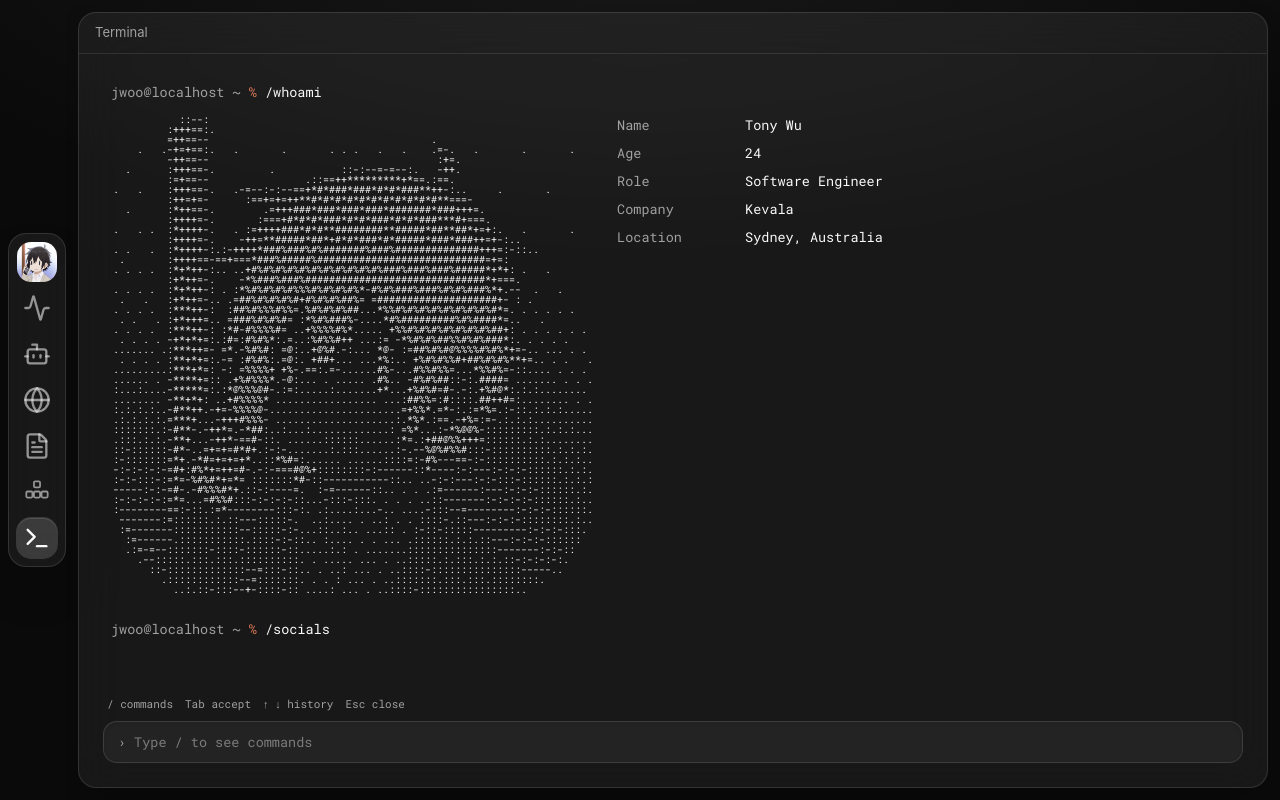
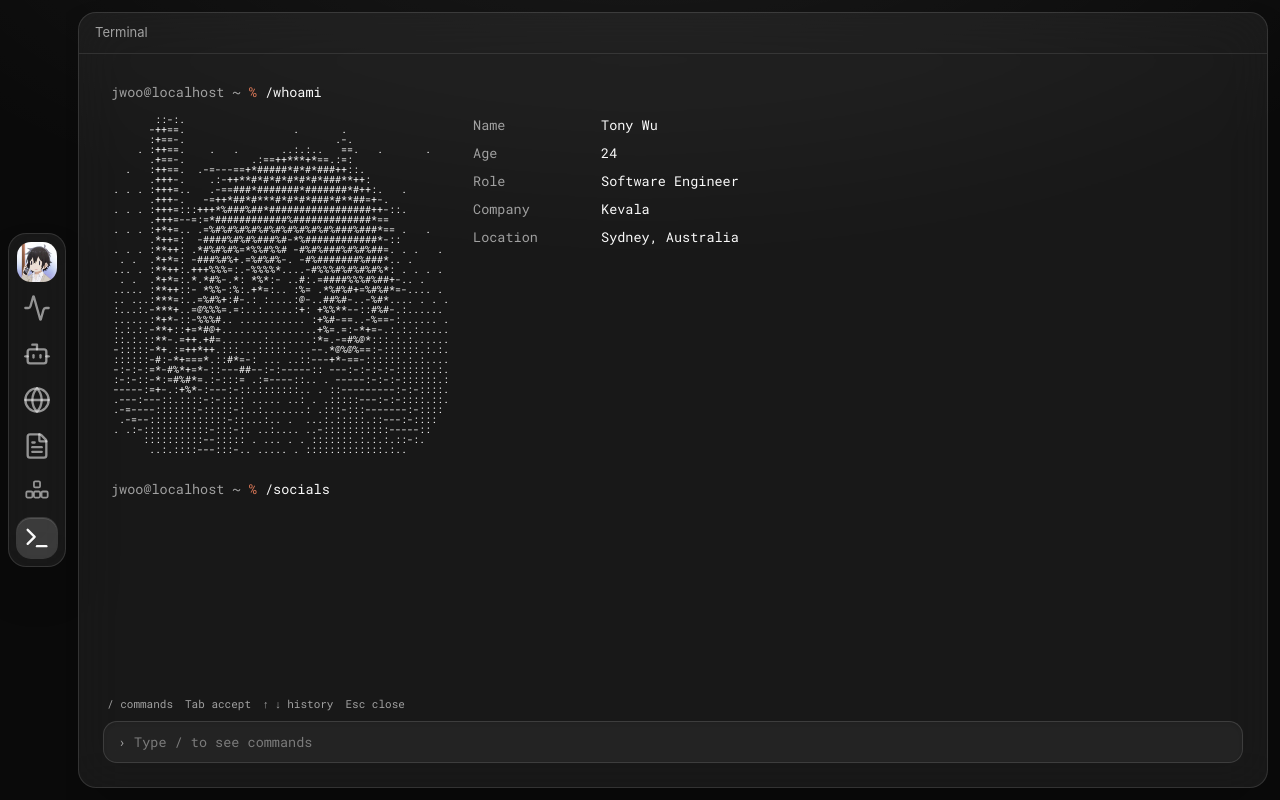
Before and after one commit to jwu02/jwoo, a Next.js app: page /terminal in a window 1280 px wide. Built offline with nearby package versions, Linux system fonts and the light colour scheme.

Commit message:
fix(terminal): draw the Portrait smaller
80 columns of glyphs is 480px square beside a five-row list — a picture the
text is captioning. 56 columns is 336px at the same type size, and the face
survives the coarser grid; at 48 the eyes and mouth go to dither noise.

```diff
--- a/components/terminal/portrait.ts
+++ b/components/terminal/portrait.ts
@@ -3,57 +3,43 @@
  * glyphs, so `/whoami` shows the owner from the same characters as the rest
  * of the Terminal rather than from a picture.
  *
- * Generated by `npm run portrait` — do not edit by hand. 80 x 48 cells,
+ * Generated by `npm run portrait` — do not edit by hand. 56 x 34 cells,
  * Bayer-dithered across the ramp ` .:-=+*#%@` with dark
  * cells drawn dense; the script carries the rest of the reasoning. A space is
  * paper: the grid is printed on the Terminal's own background at
  * `leading-none`.
  */
-export const PORTRAIT = `           ::--:
-         :+++==:.
-         =++==--                                     .
-    .   .-+=+==:.   .       .       . . .   .   .    .=-.   .       .       .
-         -++==--                                      :+=.
-  .      :+++==-.         .           ::-:--=-=--:.   -++.
-         :=+==--                .::==++*********+*==.:==.
-.   .    :+++==-.   .-=--:-:--==+*#*###*###*#*#*###**++-:..     .       .
-         :++=+=-      :==+=+=++**#*#*#*#*#*#*#*#*#*#*#**===-
-  .      :*++==-.        .=+++###*###*###*###*#######*###+++=.
-         :++++=-.       :===+#*#*#*###*#*#*###*#*#*###***#+===.
-.   . .  :*++++-.   . :=++++###*#*#**########**#####*##**##*+=+:.   .       .
-         :++++=-.    -++=**#####*##*+#*#*###*#*#####*###*###++=+-:..
-. .   .  :*++++-:.:-++++*###%###%#%#######%###%##############+++=:-::..
- .       :++++==-==+===*###%#####%############################=+=:
-. . . .  :*+*++-:.. ..+#%#%#%#%#%#%#%#%#%#%#%###%###%###%#####*+*+: .   .
-         :+*++=-.    -*%###%###%##############################*+===.
-. . . .  :*+*++-: . :*%#%#%#%#%%%#%#%#%#%*-#%#%###%###%#%#%###%*+.--  .   .
- .   .   :+*++=-.. .=##%#%#%#%#+#%#%#%##%= =####################+- : .
-. . . .  :***++-:  :##%#%%%#%%=.%#%#%#%##...*%%#%#%#%#%#%#%#%#%#*=. . . . . .
- . .   . :+*+++=.. =###%#%#%#= :*%#%###%-....*#%#########%#%####*=..   .
-. . . .  :***++-: :*#-#%%%%#= ..+%%%%#%*..... +%%#%#%#%#%#%#%#%##+: . . . . . .
- . . . . -+*+*+=:.:#=:#%#%*:.=..:%#%%#++ ...:= -*%#%#%##%%#%#%###*:. . . . .
-....... .:***++=- =*.-%#%#: =@:..+@%#.-:... *@- :=##%#%#@%%%%#%#%*+=-.. ... . .
- . . . . :**+*+=:.-= :#%#%:.=@:. +##+... ...*%:.. +%#%#%%#+##%#%#%**+=.. . .   .
-.........:***+*=: -: =%%%%+ +%-.==:.=-......#%-...#%%#%%=...*%%#%=-::.... . . .
-...... . -****+=:: .+%#%%%*.-@:... . ..... .#%.. -#%#%##::-:.####= ....... . . .
-:...:....-*****=:.:*@%%%@#-.:=:.....:.......+*...+%#%#=#-.-:.+%#@*:.:.:........
-........ -**+*+: ..+#%%%%* ................. ...:##%%=:#::::.##++#=:........ . .
-:.:.:.:..-#**++.-+=-%%%%@-......................=+%%*.=*-:.:=*%=.:-::.:.:.:.....
-.:.:.:.:.=***+...-+++#%%%- ....................:.*%*.:==.-+%=:=-.:.:.:..........
-:::::::.:-#**-.-++*=.-*##:..:...:.............: =%*...:-*%@@%-:::::::::.:.:.:...
-.:::.:.:.-**+...-++*-==#-::. ......::::::......:*=.:+##@%%+++=::::::.:.:........
-::-::::::-#*-..=+=+=#*#+.:-:-.......:.:::......:-.--%@%#%%#:::-::::::::::.:.:.:.
-:-:::::::=*+.-*#=+=+=+*..::*%#=:...... ......::::=:-#%---==-:-::::::::::.:.:.:..
--:-:-:-:-=#+:#%*+=++=#-.-:-===#@%+::::::::-:------::*----:-:---:-:-:-::::::.:.:.
-:-:-:::-:=*=-%#%#*+=*= :::::::*#-::-----------::.. ..-:-:---:-:-:::-::::::.:.:.:
------:-:-=#-.-#%%%#*+.::-:----=.  :-=------::.. . . .:=------:---:-:-:-::::::.:.
-:-:-:-:-:=*=...=#%%#:::-:-:-:-::...-:::-:::. . . . ..::-------:-:-:-:-::::::.:..
-:--------==:-::.:=*--------:::-:. .:....:...-.. ....-:::--=--------:-:-:-::::::.
- -------:=::::::.:.::---:::::-.  ..:.... . ..: . . ::::-.::---:-:-:-::::::::.:..
- :=-------:::::::::::--:::::-:-...::..:.. ...:: . :-::-:::::---------:-:-:-:::.
-  :=------.:::::::::::.::::-:-::.. :.... . . ... .::::::.:.:.::---:-:-:-::::::
-  .:=-=--:::::::-::::-::::::-::.....:.: . .......:::::::::::::::-------:-:-::
-    .--:::::.:::.:::.::::::::::. . ..... ... . ..:::::.:.:::.:.:.::-:-:-:-:.
-      ::-:::::::::::::--=:::-::.. . ..: ... . ..::::-:::::::::::::::-----..
-        .::::::::::::--=:::::::. . . : ... . ..:::::::.:::.:::.::::::::.
-          ..:.::-:::--+-::::-:: ....: ... . ..::::-::::::::::::::::..           `
+export const PORTRAIT = `       ::-:.
+      -++==.                  .       .
+      :+==-.                         .-.
+    . :++==.    .   .       ..:.:..   ==.   .       .
+      .+==-.           .:==++***+*==.:=:
+  .   :++==.  .-=---==+*#####*#*#*###++::.
+      .+++-.    .:-++**#*#*#*#*#*#*###**++:
+. . . :+++=..   .-==###*#######*#######*#++:.   .
+      .+++-.   -=++*##*#***#*#*#*###*#**##=+-.
+. . . :+++=:::+++*%###%##*#################++-::.
+      .+++=--=:=*############%#############*==
+. . . :+*+=.. .=%#%#%#%#%#%#%#%#%#%#%###%###*== .   .
+      .*++=:  -####%#%#%###%#-*%############*-::
+. . . :**++: .*#%#%#%=*%%#%%# -#%#%###%#%#%##=. . .   .
+ . .  .*+*=: -###%#%+.=%#%#%-. -#%#######%###*.. .
+... . :**++:.+++%%%=:.-%%%%*....-#%%%#%#%#%#%*: . . . .
+ . .  .*+*=:.*.*#%-.*: *%*:- ..#:.=####%%%#%##+-.. .
+..... :**++::- *%%-:%:.+*=:.. :%= .*%#%#+=%#%#*=-.... .
+.. ...:***=:..=%#%+:#-.: :....:@-..##%#-..-%#*.... . . .
+:...:.-***+..=@%%%=.=:..:.....:+: +%%**--::#%#-.:......
+......:*+*-::-%%%#.. ........... :+%#-==..-%==-:...... .
+:.:.:.-**+::+=*#@+................+%=.=:-*+=-.:.:.:.....
+::.:.::**-.=++.+#=.......:.......:*=.-=#%@*:::.:.:......
+-:::::-*+.:=++*++.:::...:::::....--.*@%@%==:-::::::.:.:.
+::::::-#:-*+===*.::#*=-: ... ..::---+*-==-::::::.:.:....
+-:-:-:=*-#%*+=*-::---##--:-:-----:: ---:-:-:-:-::::::.:.
+:-:-::-*:=#%#*=.:-:::= .:=----::.. . -----:-:-:-::::::.:
+-----:=+-.:+%*-:---:-::.:::::::.. . ::---------:-:-::::.
+.---:---::.::::-:-:::: ..... ..: . .:::::---:-:-::::.::.
+.-=----:::::::-:::::-:..:.......: .:::-:::-------:-::::
+ .-=--:::::::::::::-::...:.. .  ...:.:::::.::---:-::::
+. .:-:::::::::::-:::-:. ..:.... ..-:::::::::::-----::
+     ::::::::::--::::: . ... . . :::::::.:.:.:.::-:.
+      ..:.::::---:::-.. ..... . :::::::::::::.:..       `
--- a/scripts/portrait.mjs
+++ b/scripts/portrait.mjs
@@ -15,7 +15,7 @@ import sharp from "sharp"
  * — and it is printed at `leading-none`, where that ratio holds. */
 const SOURCE = "public/miyamura.png"
 const OUTPUT = "components/terminal/portrait.ts"
-const COLUMNS = 80
+const COLUMNS = 56
 const ROWS = Math.round(COLUMNS * 0.6)
 
 /** Light to dark. A space is paper: the Terminal's background shows through. */
```
